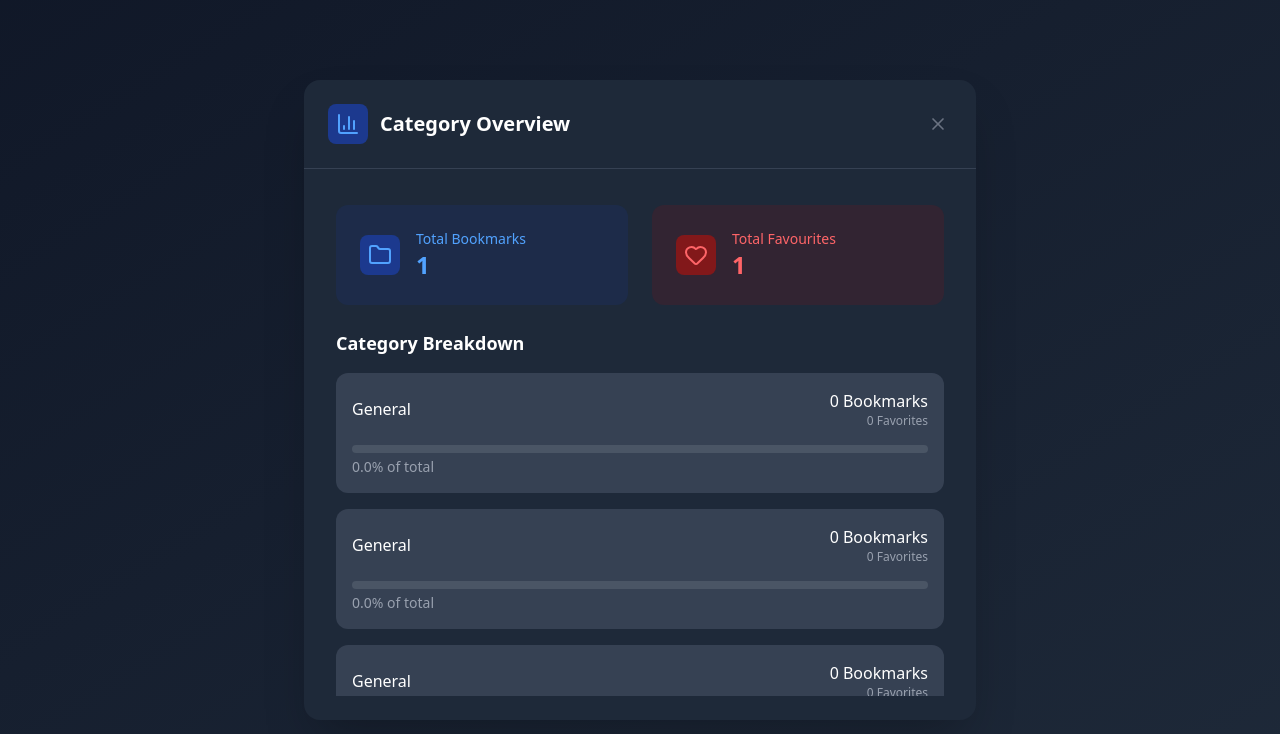
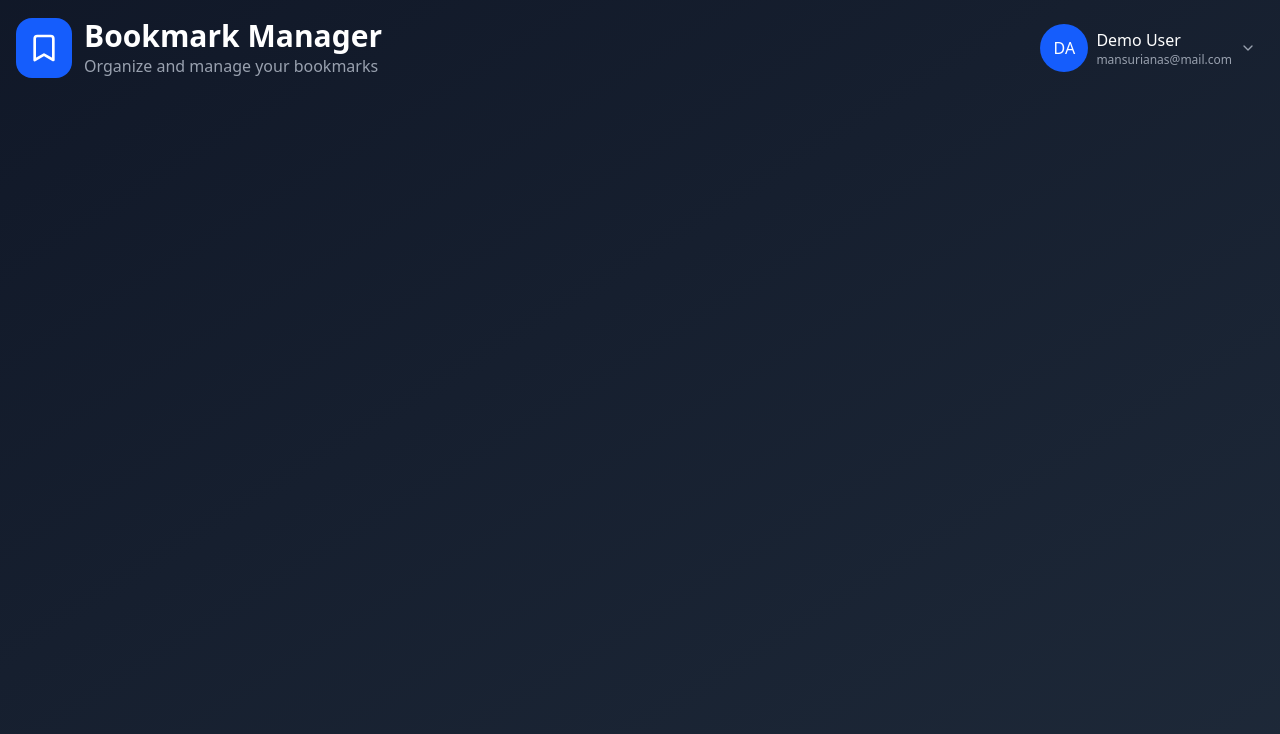
Before and after one commit to arafatmansuri/Bookmark-manager, a React (Vite) app in the folder client/: page / in a window 1280 px wide. Shown: the top 734 px of the page. Built offline with nearby package versions, Linux system fonts and the light colour scheme.

Commit message:
Add Header and NoBookmarks Component

```diff
--- a/client/src/App.tsx
+++ b/client/src/App.tsx
@@ -1,9 +1,9 @@
-import { CategoryOverview } from "./components";
+import { Header } from "./components";
 
 function App() {
   return (
-    <div className="text-black bg-gradient-to-br from-blue-50 to-indigo-100 dark dark:text-white dark:from-gray-900 dark:to-gray-800 min-h-screen">
-      <CategoryOverview />
+    <div className="text-black bg-gradient-to-br from-blue-50 to-indigo-100 dark dark:text-white dark:from-gray-900 dark:to-gray-800 min-h-screen p-4">
+      <Header />
     </div>
   );
 }
--- a/client/src/components/Button.tsx
+++ b/client/src/components/Button.tsx
@@ -15,7 +15,7 @@ const variantClasses: { primary: string; secondary: string } = {
 const sizeClassess: { sm: string; md: string; lg: string } = {
   sm: `px-5 py-2 rounded-full text-sm font-medium focus:bg-blue-100 dark:focus:bg-blue-900 focus:text-blue-700 dark:focus:text-blue-300 focus:border-blue-300 dark:focus:border-blue-600 border-2`,
   md: `px-5 py-2 rounded-xl`,
-  lg: `w-full py-3 px-4 rounded-xl`,
+  lg: `py-3 px-4 rounded-xl`,
 };
 const commonClasses: string = `shadow-lg hover:shadow-xl cursor-pointer flex items-center justify-center gap-2 transition-all duration-200 `;
 export function Button({
--- /dev/null
+++ b/client/src/components/Header.tsx
@@ -0,0 +1,31 @@
+import { BookmarkIcon, ChevronDown } from "lucide-react";
+
+export function Header() {
+  return (
+    <header className="flex justify-between items-center">
+      <div className="flex gap-3">
+        <div className="p-3 bg-blue-600 rounded-2xl flex items-center">
+          <BookmarkIcon className="h-8 w-8 text-white" />
+        </div>
+        <div className="">
+          <h1 className="text-3xl font-bold text-gray-900 dark:text-white">
+            Bookmark Manager
+          </h1>
+          <h4 className="text-gray-600 dark:text-gray-400">
+            Organize and manage your bookmarks
+          </h4>
+        </div>
+      </div>
+      <div className="flex gap-2 rounded-xl hover:bg-gray-100 dark:hover:bg-gray-800 transition-all duration-200 p-2 items-center cursor-pointer">
+        <div className="rounded-full bg-blue-600 w-12 h-12 font-medium flex items-center justify-center">
+          DA
+        </div>
+        <div>
+          <h3 className="font-medium">Demo User</h3>
+          <h5 className="text-gray-400 text-xs">mansurianas@mail.com</h5>
+        </div>
+        <ChevronDown className="h-4 w-4 text-gray-500 dark:text-gray-400 transition-transform duration-200" />
+      </div>
+    </header>
+  );
+}
--- /dev/null
+++ b/client/src/components/NoBookmarks.tsx
@@ -0,0 +1,23 @@
+import { Bookmark, Plus } from "lucide-react";
+import { Button } from "./Button";
+
+export function NoBookmarks() {
+  return (
+    <div className="flex flex-col justify-center items-center gap-4">
+      <div className="p-4 bg-gray-100 dark:bg-gray-700 rounded-full inline-block mb-4">
+        <Bookmark className="h-12 w-12 text-gray-400 dark:text-gray-500" />
+      </div>
+      <h1 className="font-semibold text-xl">No bookmarks yet</h1>
+      <p className="text-gray-400 w-96 text-center">
+        Start by adding your first bookmark to organize your favorite websites.
+      </p>
+      <Button
+        size="lg"
+        variant="primary"
+        text="Add Your First Bookmark"
+        startIcon={<Plus className="w-5 h-5" />}
+        classes="mt-3"
+      />
+    </div>
+  );
+}
--- a/client/src/components/index.ts
+++ b/client/src/components/index.ts
@@ -6,3 +6,5 @@ export { ManageCategory } from "./ManageCategory";
 export { AddBookmark } from "./AddBookmark";
 export { Main } from "./Main";
 export { CategoryOverview } from "./CategoryOverview";
+export { NoBookmarks } from "./NoBookmarks";
+export { Header } from "./Header";
```
